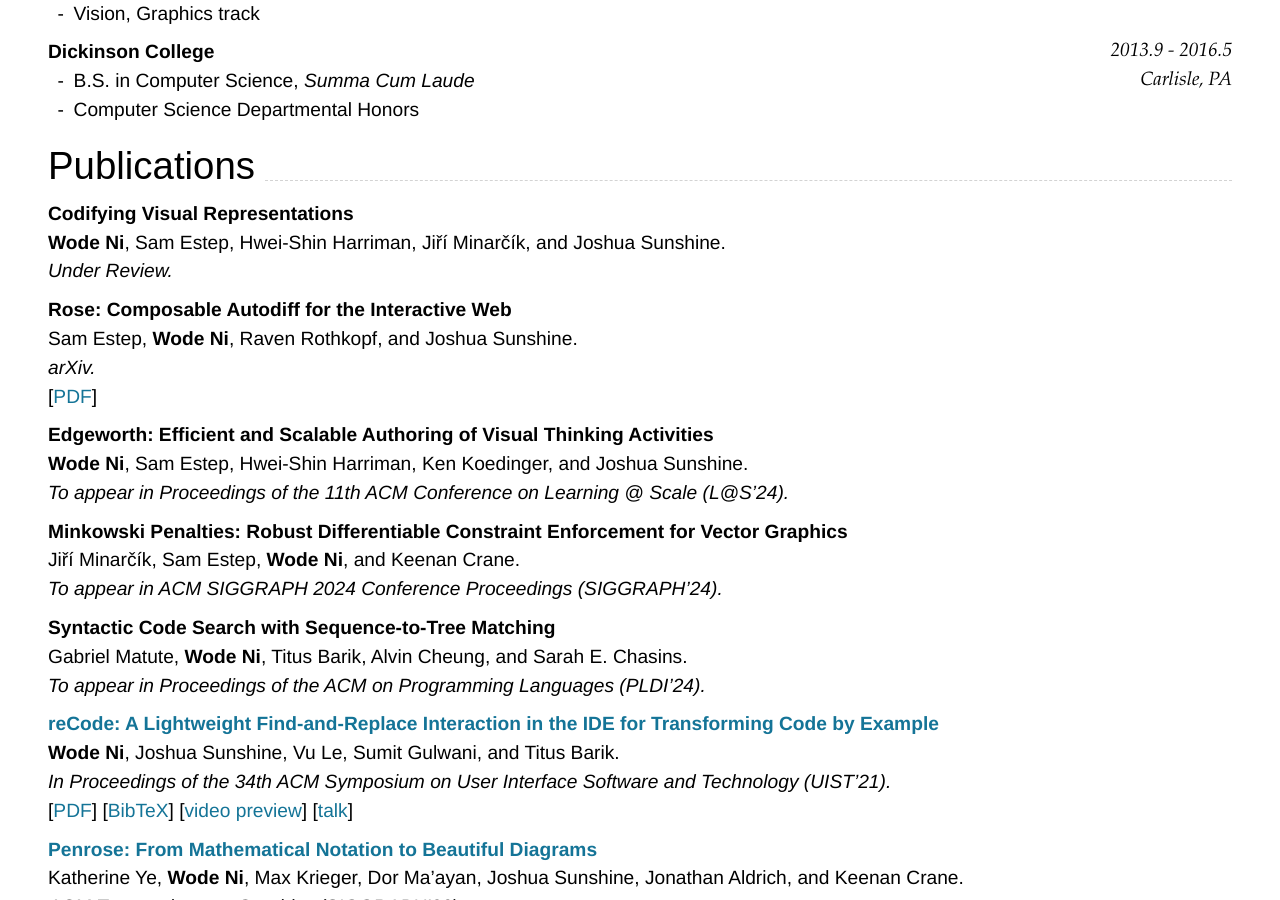
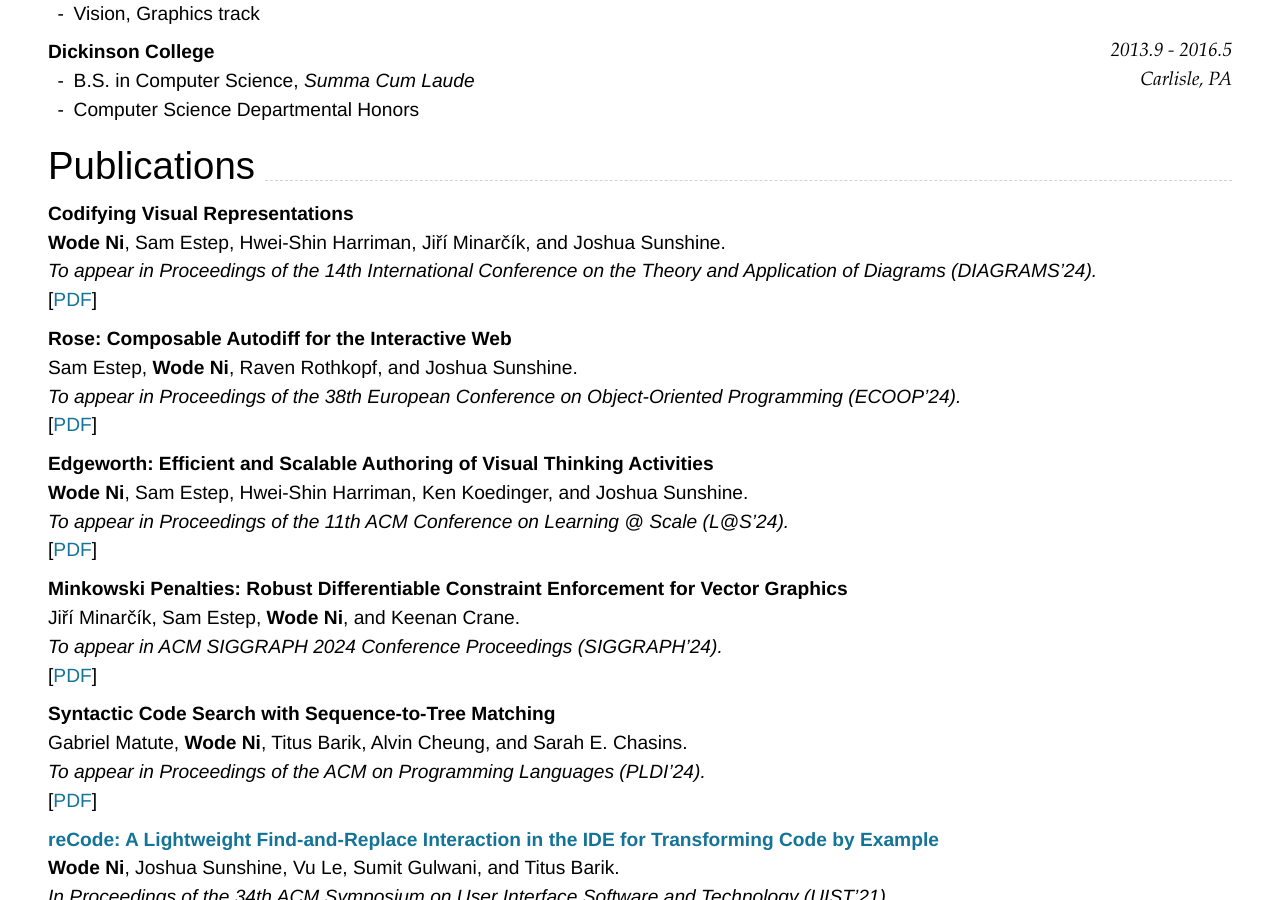
Before and after one commit to wodeni/nimo-markdown-cv, a Jekyll site: the page built from index.md, in a window 1280 px wide and 900 px high, scrolled down 473 px. Built offline with Jekyll 4.4.1, drawn with Linux system fonts in a browser that asks for light colours; nearby versions of some CDN libraries.

Commit message:
chore: add pdf links to all accepted papers in the first half of 2024

```diff
--- a/index.md
+++ b/index.md
@@ -55,24 +55,29 @@ Carlisle, PA
 
 ### **Codifying Visual Representations**
 **Wode Ni**, Sam Estep, Hwei-Shin Harriman, Jiří Minarčík, and Joshua Sunshine. <br>
-_Under Review._
+_To appear in Proceedings of the 14th International Conference on the Theory and Application of Diagrams (DIAGRAMS'24)._ <br>
+[[PDF]({{ page.homepage.url }}/assets/diagrams-24-penrose.pdf)]
 
 ### **Rose: Composable Autodiff for the Interactive Web**
 Sam Estep, **Wode Ni**, Raven Rothkopf, and Joshua Sunshine. <br>
-_arXiv._ <br>
+_To appear in Proceedings of the 38th European Conference on Object-Oriented Programming (ECOOP'24)._ <br>
 [[PDF](https://arxiv.org/pdf/2402.17743.pdf)]
 
 ### **Edgeworth: Efficient and Scalable Authoring of Visual Thinking Activities**
 **Wode Ni**, Sam Estep, Hwei-Shin Harriman, Ken Koedinger, and Joshua Sunshine. <br>
-_To appear in Proceedings of the 11th ACM Conference on Learning @ Scale (L@S'24)._
+_To appear in Proceedings of the 11th ACM Conference on Learning @ Scale (L@S'24)._ <br>
+[[PDF]({{ page.homepage.url }}/assets/las-24-edgeworth.pdf)]
+
 
 ### **Minkowski Penalties: Robust Differentiable Constraint Enforcement for Vector Graphics**
 Jiří Minarčík, Sam Estep, **Wode Ni**, and Keenan Crane. <br>
 _To appear in ACM SIGGRAPH 2024 Conference Proceedings (SIGGRAPH'24)._ <br>
+[[PDF]({{ page.homepage.url }}/assets/siggraph-24-minkowski.pdf)]
 
 ### **Syntactic Code Search with Sequence-to-Tree Matching**
 Gabriel Matute, **Wode Ni**, Titus Barik, Alvin Cheung, and Sarah E. Chasins.<br>
 _To appear in Proceedings of the ACM on Programming Languages (PLDI'24)._ <br>
+[[PDF](https://dl.acm.org/doi/pdf/10.1145/3656460)]
 
 ### [**reCode: A Lightweight Find-and-Replace Interaction in the IDE for Transforming Code by Example**]({{ page.homepage.url }}/assets/uist-21-recode.pdf)
 **Wode Ni**, Joshua Sunshine, Vu Le, Sumit Gulwani, and Titus Barik.<br>
```
